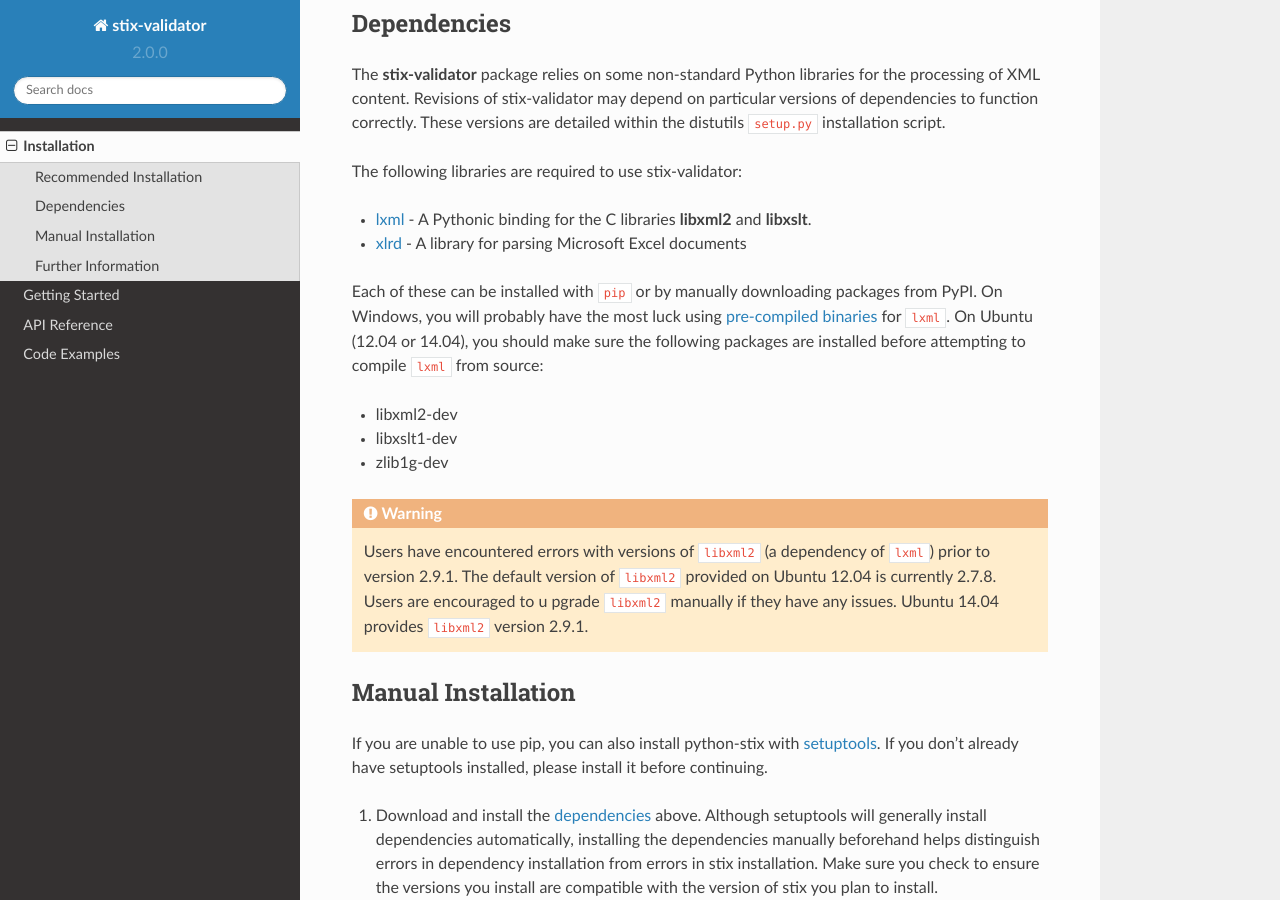
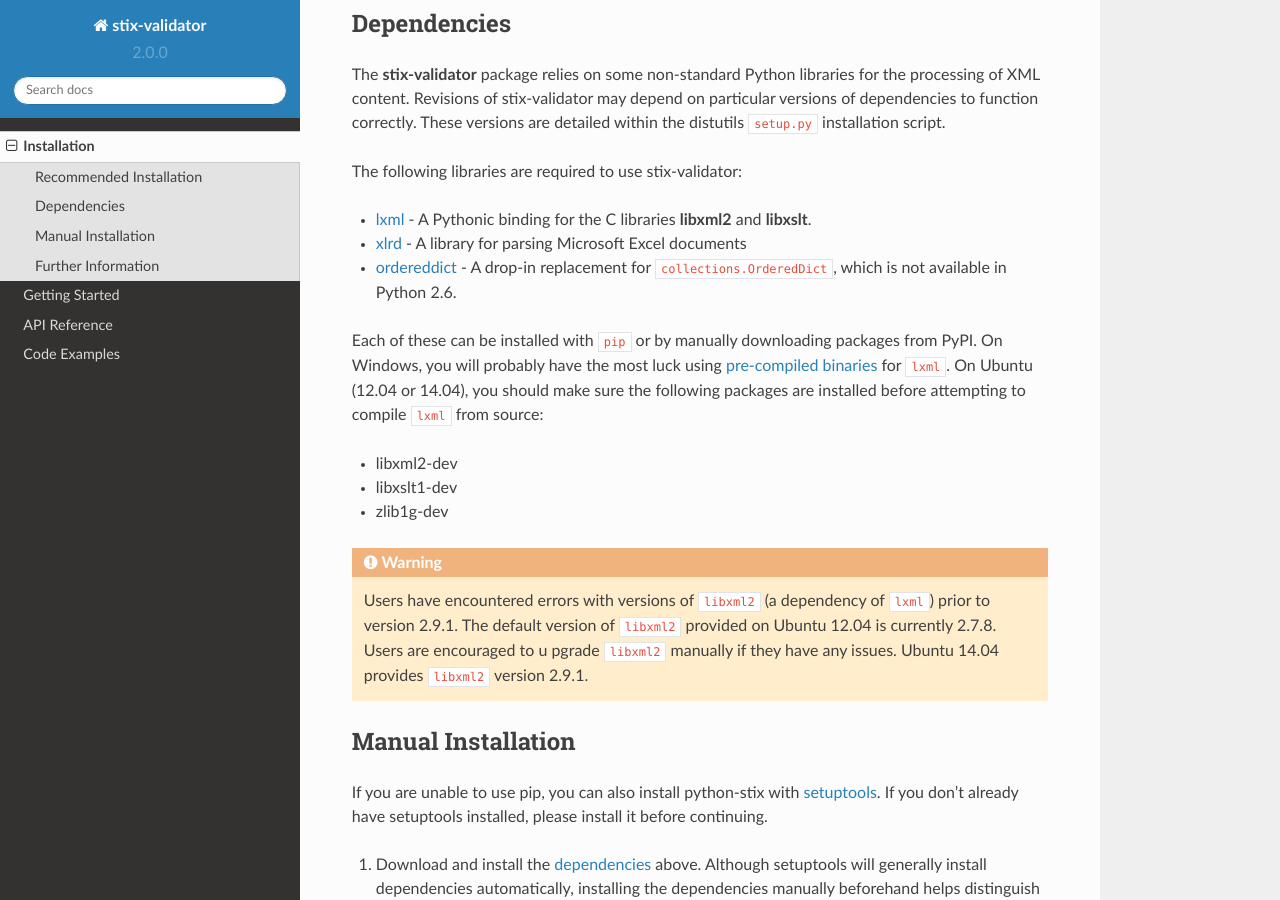
Before and after one commit to STIXProject/stix-validator, a Sphinx documentation site: the page built from docs/installation.rst, in a window 1280 px wide and 900 px high, scrolled down 444 px. Built offline with Sphinx 7.4.7 and the Read the Docs theme 2.0.0, drawn with Linux system fonts in a browser that asks for light colours; the version number is read from the project's files by our own code.

Commit message:
Added ordereddict dep to README and installation documentation.

```diff
--- a/README.rst
+++ b/README.rst
@@ -28,11 +28,14 @@
   * `libxml2`_ >= v2.9.1: Required XML processing C
     library for ``lxml``.
 * `xlrd`_ >= v0.9.2: XLSX library for parsing STIX Profiles.
+* `ordereddict`_ >= 1.1: A drop-in replacement for ``collections.OrderedDict``
+  on Python 2.6.
 
 .. _Python: http://python.org/download
 .. _lxml: http://lxml.de/index.html#download
 .. _libxml2: http://www.xmlsoft.org/downloads.html
 .. _xlrd: https://pypi.python.org/pypi/xlrd
+.. _ordereddict: https://pypi.python.org/pypi/ordereddict
 
 For a Windows installer of lxml, we recommend looking here:
 http://www.lfd.uci.edu/~gohlke/pythonlibs/#lxml
--- a/docs/installation.rst
+++ b/docs/installation.rst
@@ -39,6 +39,8 @@
 * lxml_ - A Pythonic binding for the C libraries **libxml2** and
   **libxslt**.
 * xlrd_ - A library for parsing Microsoft Excel documents
+* ordereddict_ - A drop-in replacement for ``collections.OrderedDict``, which
+  is not available in Python 2.6.
 
 Each of these can be installed with ``pip`` or by manually downloading packages
 from PyPI. On Windows, you will probably have the most luck using `pre-compiled
@@ -60,6 +62,7 @@
 
 .. _lxml: http://lxml.de/
 .. _xlrd: https://pypi.python.org/pypi/xlrd
+.. _ordereddict: https://pypi.python.org/pypi/ordereddict
 .. _pre-compiled binaries: http://www.lfd.uci.edu/~gohlke/pythonlibs/#lxml
 
 
```
